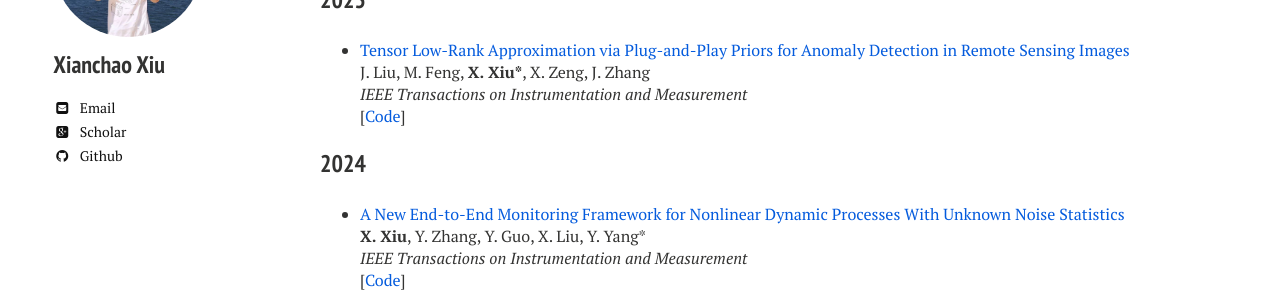
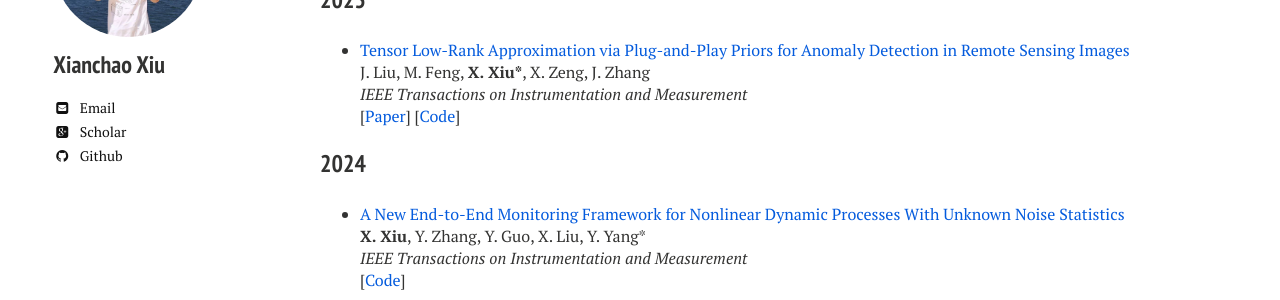
Before and after one commit to xianchaoxiu/xianchaoxiu.github.io, a Jekyll site: the page built from publications/index.md, in a window 1280 px wide. Shown: the part 185-485 px from the top of the page. Built offline with Jekyll 4.4.1, drawn with Linux system fonts in a browser that asks for light colours; nearby versions of some CDN libraries.

Commit message:
Update index.md

```diff
--- a/publications/index.md
+++ b/publications/index.md
@@ -15,7 +15,7 @@ share: false
 * <a href="https://ieeexplore.ieee.org/document/10935754" class="textlink" target="_blank"> Tensor Low-Rank Approximation via Plug-and-Play Priors for Anomaly Detection in Remote Sensing Images </a><br>
 J. Liu, M. Feng, <b>X. Xiu*</b>, X. Zeng, J. Zhang<br>
 <i>IEEE Transactions on Instrumentation and Measurement</i><br>
-[<a href="https://github.com/xianchaoxiu/PnP-TLRA" class="textlink" target="_blank">Code</a>]
+[<a href="https://ieeexplore.ieee.org/document/10935754" class="textlink" target="_blank">Paper</a>] [<a href="https://github.com/xianchaoxiu/PnP-TLRA" class="textlink" target="_blank">Code</a>]
 
 
 
```
